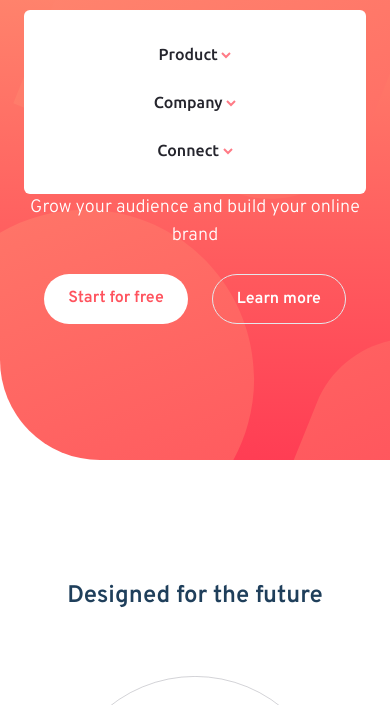
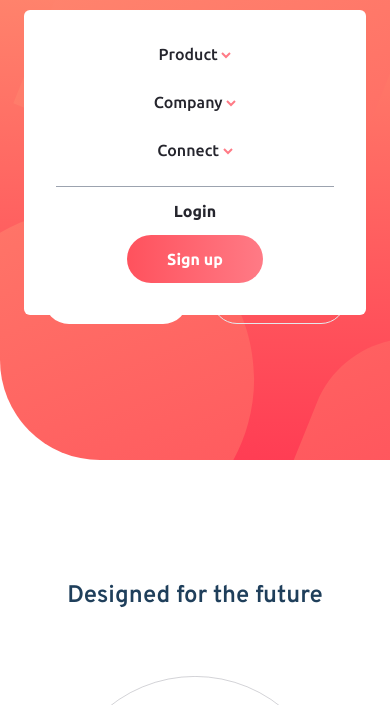
Before and after one commit to ferka123/tailwind-practice, a website: page index.html in a window 390 px wide. Both pictures are taken after a click on the element 350 px from the left and 44 px from the top of the page. Shown: the part 86-791 px from the top of the page. Drawn offline with Linux system fonts and the light colour scheme.

Commit message:
fix: added buttons to burger

```diff
--- a/index.html
+++ b/index.html
@@ -82,7 +82,8 @@
           <!-- <img src="./images/icon-hamburger.svg" alt=""> -->
         </div>
 
-        <nav id="burger-menu" class="absolute hidden lg:!hidden flex-col gap-y-6 rounded-md text-center bg-white !mx-0 mt-8 p-8 inset-x-0 top-full">
+        <nav id="burger-menu"
+          class="absolute hidden lg:!hidden flex-col gap-y-6 rounded-md text-center bg-white !mx-0 mt-8 p-8 inset-x-0 top-full">
           <div class="w-full">
             <a class="burger-menu-link text-veryDarkBlackBlue" href="#">Product</a>
             <img class="inline" src="./images/icon-arrow-dark.svg">
@@ -112,6 +113,12 @@
               <a class="text-veryDarkGrayishBlue" href="#">Newsletter</a>
               <a class="text-veryDarkGrayishBlue" href="#">LinkedIn</a>
             </div>
+          </div>
+          <div class="flex flex-col border-t border-gray-400">
+            <a href="#" class="text-veryDarkBlackBlue px-4 py-3 rounded-full font-bold">Login</a>
+            <a href="#"
+              class="mx-auto bg-gradient-to-r from-lightRed to-veryLightRed px-10 py-3 text-white rounded-full font-bold">Sign
+              up</a>
           </div>
         </nav>
 
@@ -240,7 +247,7 @@
 
 
 
-<script src="script.js"></script>
+  <script src="script.js"></script>
 </body>
 
 </html>
```
Also changed, not shown: output.css.
